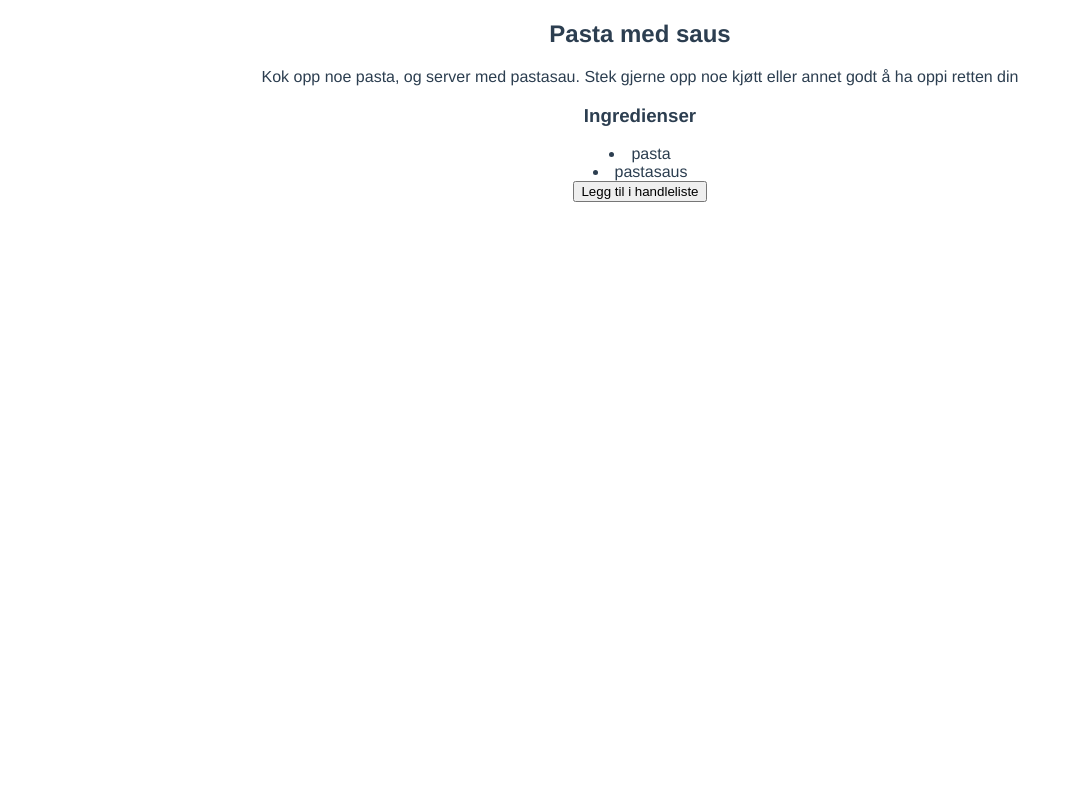
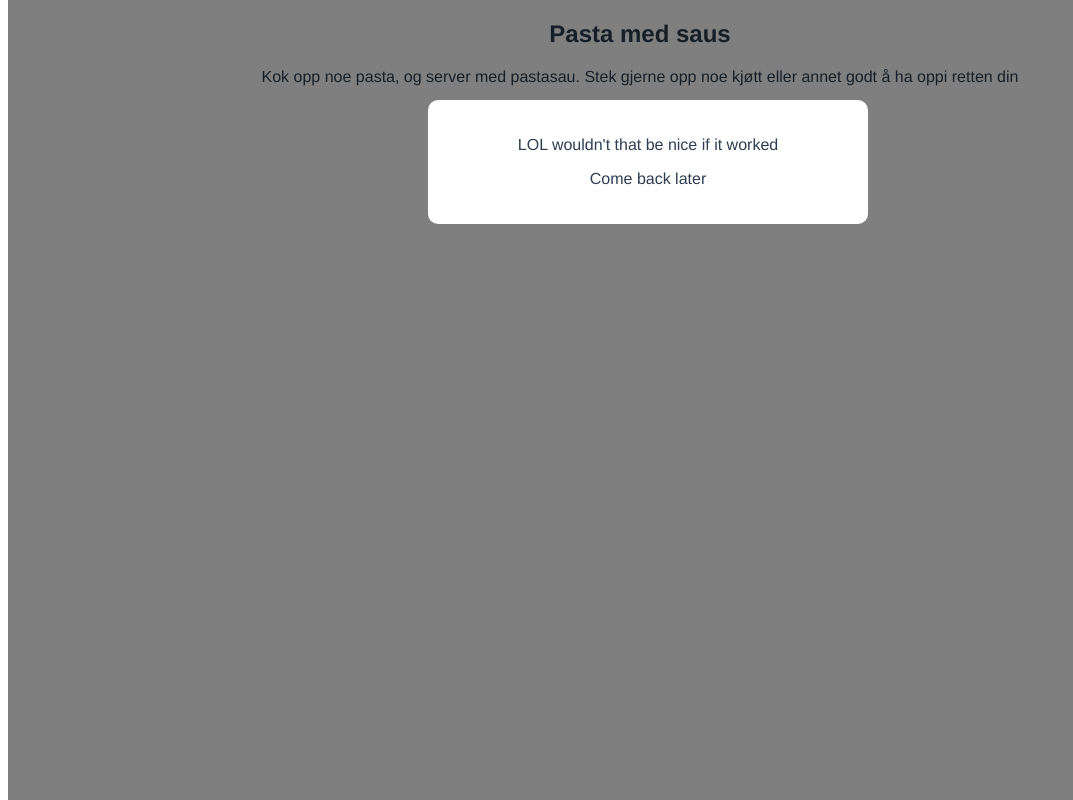
Before and after one commit to Erwan228/helping-list, a Vue app: page /mat/middag/oppskrift/1 in a window 1280 px wide. Both pictures are taken after a click on the button "Legg til i handleliste". Shown: the whole page, without its empty margins (0-1073 px from the left). Built offline with nearby package versions, Linux system fonts and the light colour scheme; data requests are answered from the project's data file.

Commit message:
something

```diff
--- a/src/components/Modal.vue
+++ b/src/components/Modal.vue
@@ -0,0 +1,38 @@
+<template>
+    <div class="backdrop" @click.self="closeModal">
+        <div class="modal">
+            <!-- <template> -->
+            <p>LOL wouldn't that be nice if it worked</p>
+            <p>Come back later</p>
+        <!-- </template> -->
+    </div>
+    </div>
+</template>
+
+<script>
+export default {
+    methods: {
+        closeModal(){
+            this.$emit('close')
+        }
+    }
+}
+</script>
+
+<style>
+.modal{
+    width: 400px;
+    padding: 20px;
+    margin: 100px auto;
+    background: white;
+    border-radius: 10px;
+}
+
+.backdrop{
+    top: 0;
+    position: fixed;
+    background: rgba(0,0,0,0.5);
+    width: 100%;
+    height: 100%;
+}
+</style>
--- a/src/views/matviews/oppskriftView.vue
+++ b/src/views/matviews/oppskriftView.vue
@@ -1,4 +1,10 @@
 <template>
+    <modal v-if="showModal1" @close="toggleShowModal1">
+        <template>
+            <p>LOL wouldn't that be nice if it worked</p>
+            <p>Come back later</p>
+        </template>
+    </modal>
 <div v-if="oppskrift" class="oppskrift">
     <h2>{{ oppskrift.rett }}</h2>
     <p>{{ oppskrift.beskrivelse }}</p>
@@ -10,15 +16,24 @@
 <div v-else>
     <p>Loading...</p>
 </div>
-<button >Legg til i handleliste</button>
+<button @click="toggleShowModal1">Legg til i handleliste</button>
 </template>
 
 <script>
+import Modal from '@/components/Modal.vue';
+
 export default {
+    components: { Modal },
     data(){
         return{
             oppskrift: null,
-            id: this.$route.params.id
+            id: this.$route.params.id,
+            showModal1: false,
+        }
+    },
+    methods: {
+        toggleShowModal1(){
+            this.showModal1 = !this.showModal1
         }
     },
     mounted(){
```
